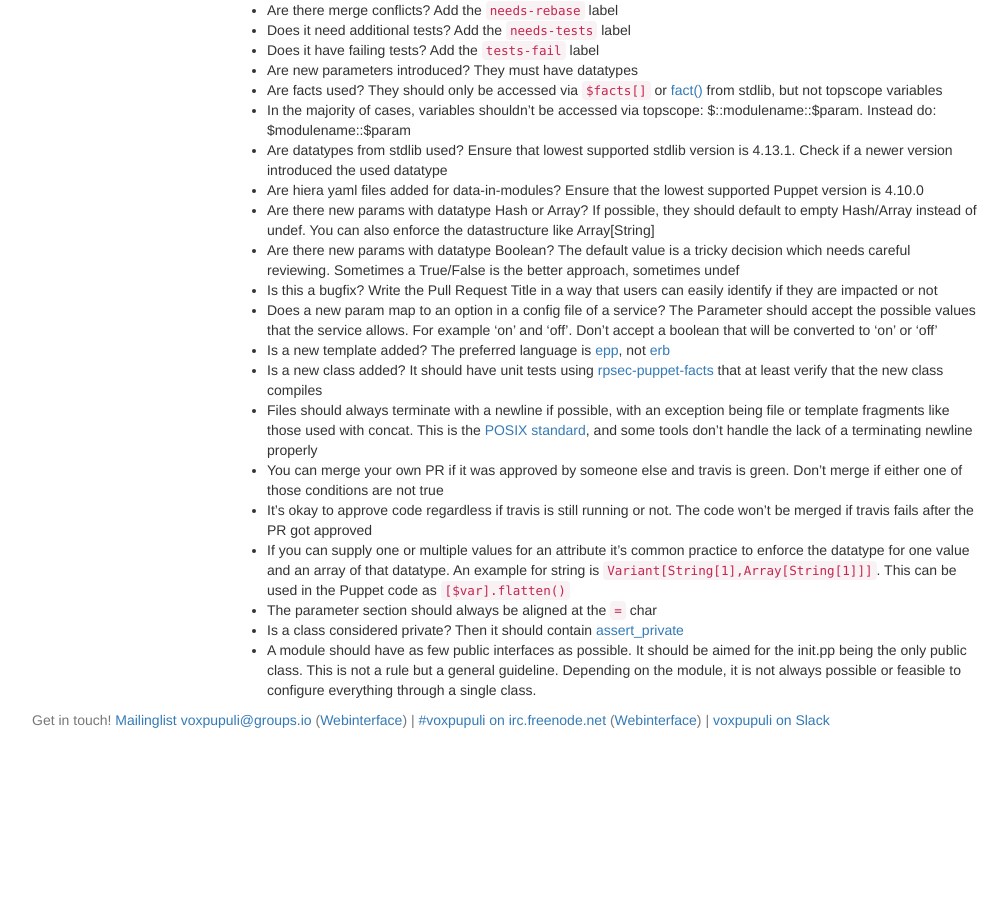
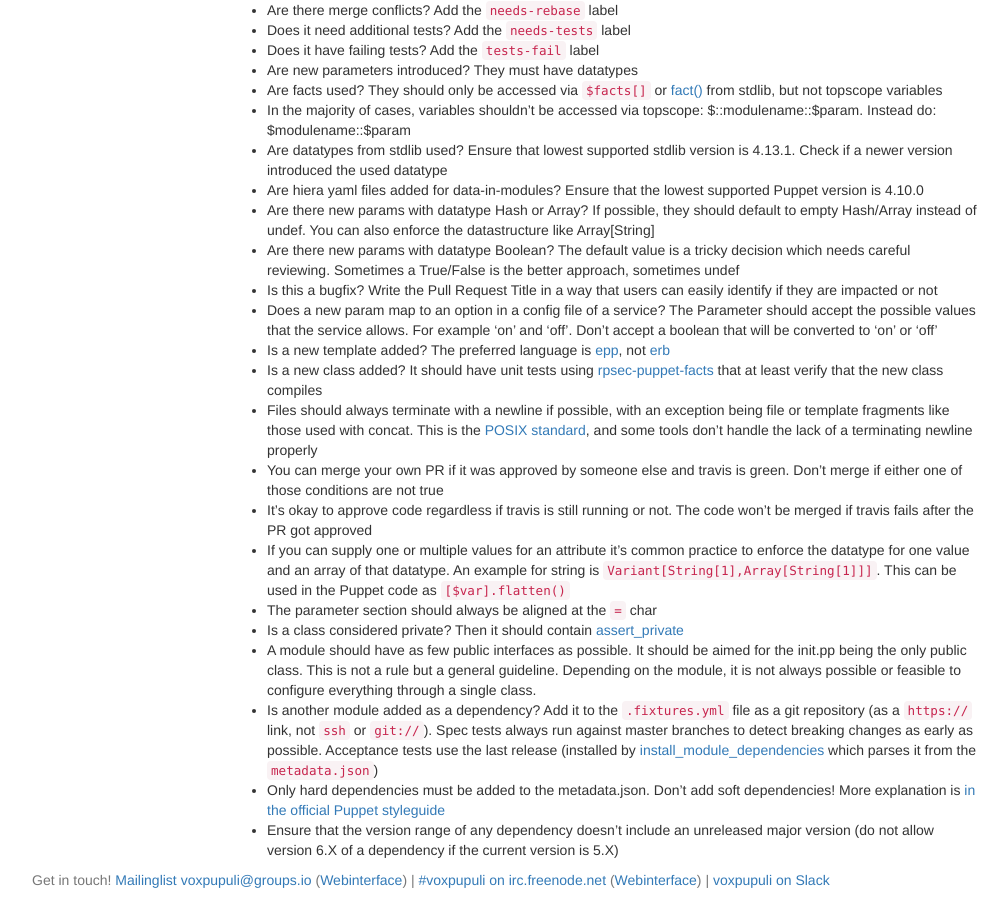
Before and after one commit to voxpupuli/voxpupuli.github.io, a Jekyll site: the page built from docs/index.md, in a window 1280 px wide and 900 px high, scrolled down 2785 px. Shown: the whole window, without its empty margins (38-1046 px from the left). Built offline with Jekyll 4.4.1, drawn with Linux system fonts in a browser that asks for light colours; nearby versions of some CDN libraries; before the commit the page ends 3525 px from its top, so only the background shows below that.

Commit message:
add a note about dependencies

```diff
--- a/docs/index.md
+++ b/docs/index.md
@@ -163,3 +163,6 @@ There are a few things that can be checked if you review a pull request against
 * The parameter section should always be aligned at the `=` char
 * Is a class considered private? Then it should contain [assert_private](https://github.com/puppetlabs/puppetlabs-stdlib#assert_private)
 * A module should have as few public interfaces as possible. It should be aimed for the init.pp being the only public class. This is not a rule but a general guideline. Depending on the module, it is not always possible or feasible to configure everything through a single class.
+* Is another module added as a dependency? Add it to the `.fixtures.yml` file as a git repository (as a `https://` link, not `ssh` or `git://`). Spec tests always run against master branches to detect breaking changes as early as possible. Acceptance tests use the last release (installed by [install_module_dependencies](https://github.com/puppetlabs/beaker-module_install_helper#install_module_dependencies) which parses it from the `metadata.json`)
+* Only hard dependencies must be added to the metadata.json. Don't add soft dependencies! More explanation is [in the official Puppet styleguide](https://puppet.com/docs/puppet/5.5/style_guide.html#dependencies)
+* Ensure that the version range of any dependency doesn't include an unreleased major version (do not allow version 6.X of a dependency if the current version is 5.X)
```
